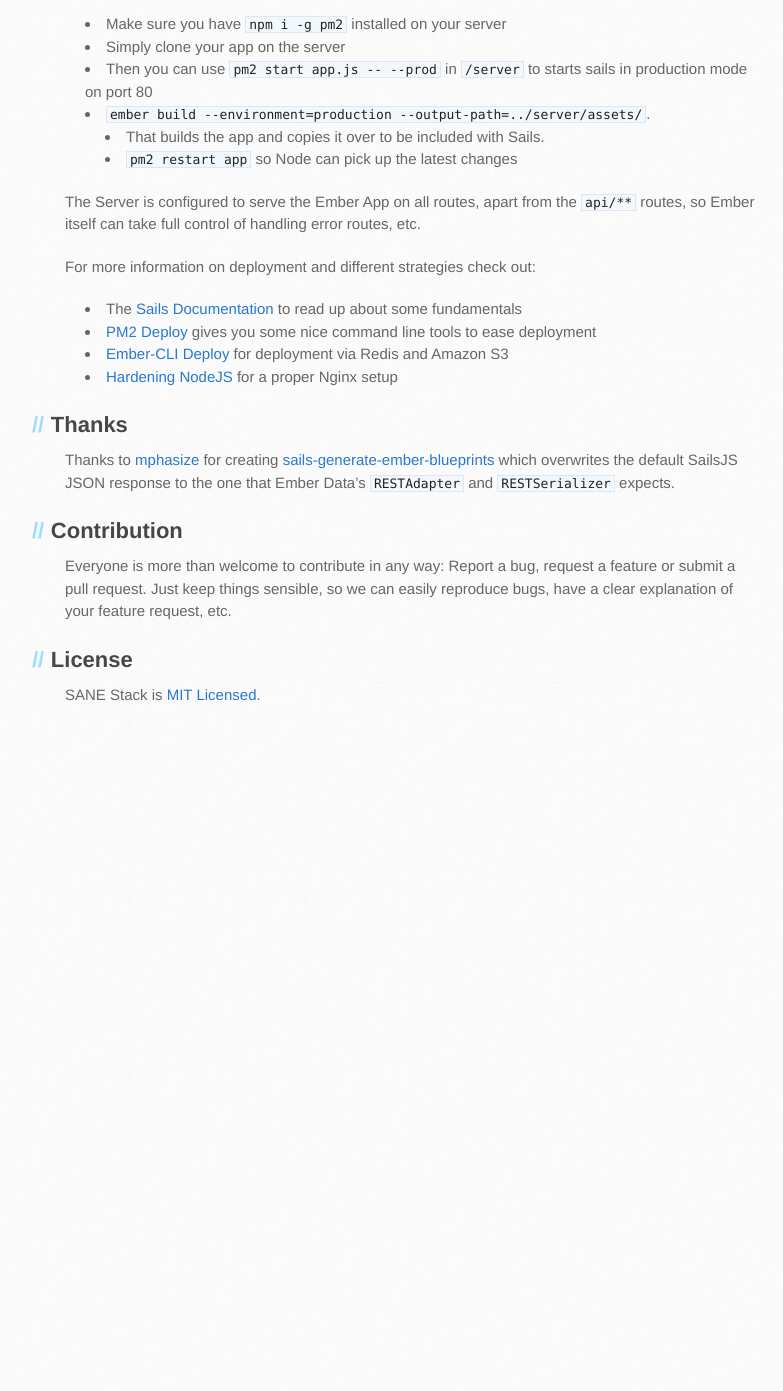
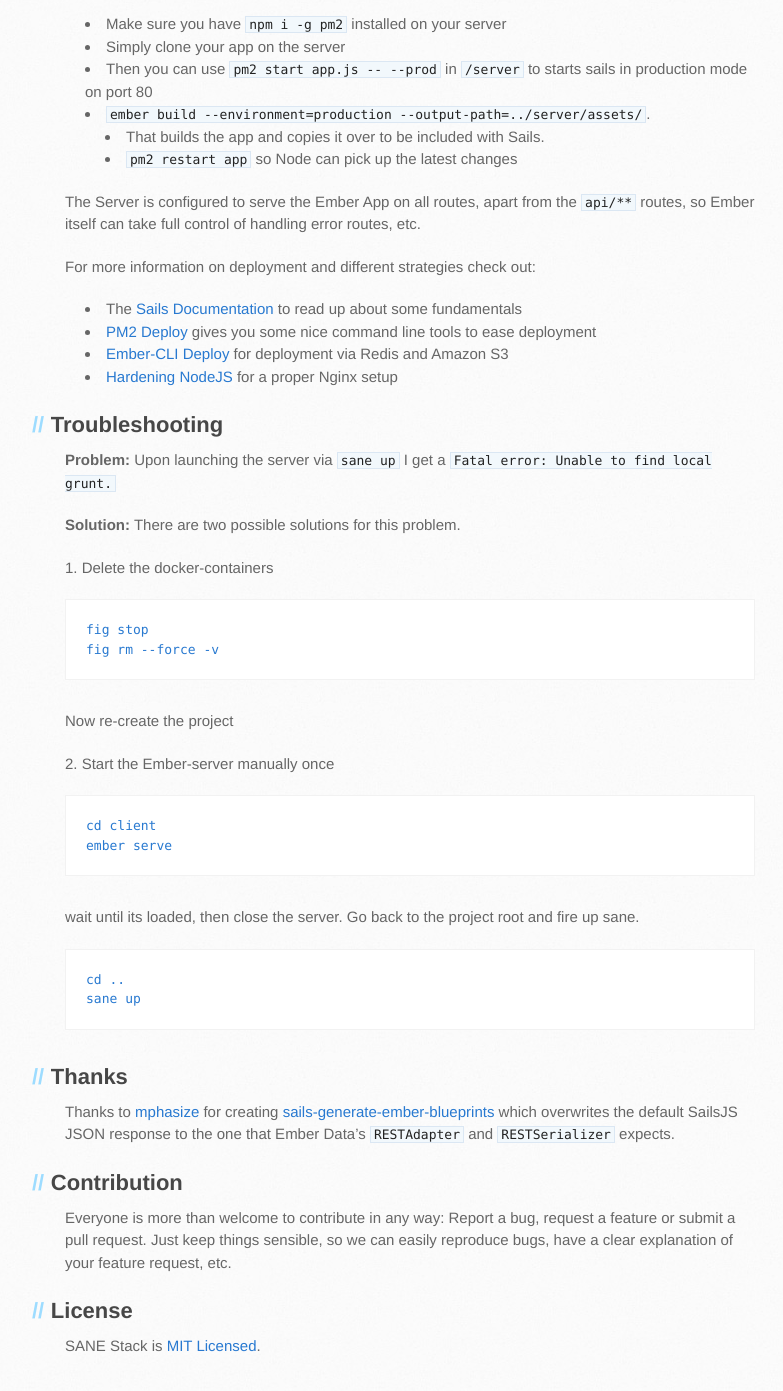
Before and after one commit to sane/sane, a Jekyll site: the page built from index.md, in a window 1280 px wide and 1400 px high, scrolled down 1700 px. Shown: the top 1391 px of the window, without its empty margins (105-888 px from the left). Built offline with Jekyll 4.4.1, drawn with Linux system fonts in a browser that asks for light colours; before the commit the page ends 2449 px from its top, so only the background shows below that.

Commit message:
added troubleshooting-section

````diff
--- a/index.md
+++ b/index.md
@@ -66,6 +66,32 @@ For more information on deployment and different strategies check out:
 * [Ember-CLI Deploy](https://github.com/achambers/ember-cli-deploy) for deployment via Redis and Amazon S3
 * [Hardening NodeJS](http://blog.argteam.com/coding/hardening-node-js-for-production-part-2-using-nginx-to-avoid-node-js-load/) for a proper Nginx setup
 
+##Troubleshooting
+**Problem:**
+Upon launching the server via `sane up` I get a `Fatal error: Unable to find local grunt.`
+
+**Solution:**
+There are two possible solutions for this problem.
+
+*1. Delete the docker-containers*
+```
+fig stop
+fig rm --force -v
+```
+Now re-create the project
+
+*2. Start the Ember-server manually once*
+```
+cd client
+ember serve
+```
+wait until its loaded, then close the server.
+Go back to the project root and fire up sane.
+```
+cd ..
+sane up
+```
+
 
 ##Thanks
 Thanks to [mphasize](https://github.com/mphasize) for creating [sails-generate-ember-blueprints](https://github.com/mphasize/sails-generate-ember-blueprints) which overwrites the default SailsJS JSON response to the one that Ember Data's `RESTAdapter` and `RESTSerializer` expects.
````
